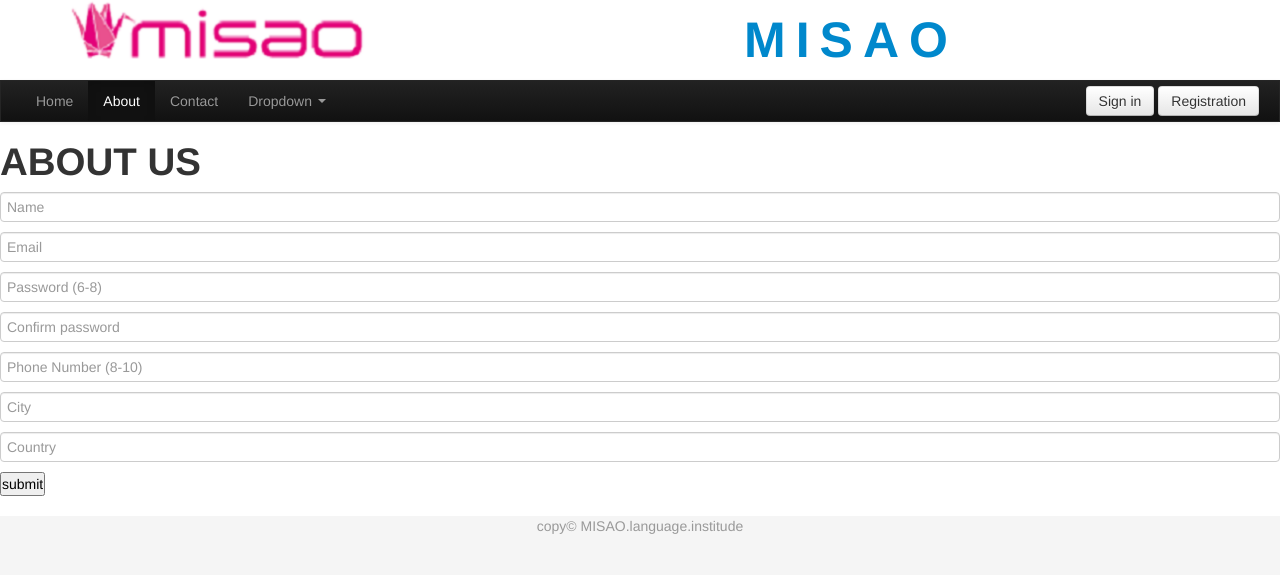
After one commit to shimoikura/misao-small-demo, a PHP site: page /about-us.php in a window 1280 px wide. The commit adds this page. Shown: the top 575 px of the page. Run offline with PHP 8.4, Linux system fonts and the light colour scheme; some libraries are stand-ins or nearby versions.

Commit message:
Create about-us.php

```diff
--- /dev/null
+++ b/about-us.php
@@ -0,0 +1,58 @@
+<?php
+ include "header.php"
+?>
+  <h1>ABOUT US</h1>
+<?php
+  // $file = fopen("test.txt","r");
+  // while (! feof($file)) {
+  //   echo fgets($file). "<br>";
+  // }
+  //
+  // $file = fopen("test.txt",'w+');
+  // fwrite($file,"yoshiki");
+  // while (! feof($file)) {
+  //   echo fgets($file). "<br>";
+  // }
+
+  if(isset($_POST['submit']) && $_POST['submit'] == "submit"){
+    $name = $_POST["name"];
+    $email = $_POST["email"];
+    $password = $_POST["password"];
+    $password1 = $_POST["check-password"];
+    $phone = $_POST["phone"];
+    $city = $_POST["city"];
+    $country = $_POST["country"];
+
+    $informations = array('phone' => $phone ,'name' => $name,'email' => $email );
+    foreach ($informations as $key) {
+      // echo $key. "<br>";
+      $file1 = fopen("user_information.txt","a+");
+      // $file2 = fopen("user_information.doc","a+");
+      fwrite($file1,"$key".PHP_EOL);
+
+      // echo "<br><br>";
+      // fwrite($file2,"$key".PHP_EOL);
+    }
+    fwrite($file1,PHP_EOL.PHP_EOL);
+
+  }
+ ?>
+
+
+ <form class="" action="about-us.php" method="post">
+   <input type="text" name="name" class="input-block-level" placeholder="Name">
+   <input type="text" name="email" value="" class="input-block-level" placeholder="Email">
+   <input type="password" name="password" value="" class="input-block-level" placeholder="Password (6-8)">
+   <input type="password" name="check-password" value="" class="input-block-level" placeholder="Confirm password">
+   <input type="text" name="phone" value="" class="input-block-level" placeholder="Phone Number (8-10)">
+   <input type="text" name="city" value="" class="input-block-level" placeholder="City">
+   <input type="text" name="country" value="" class="input-block-level" placeholder="Country">
+   <input type="submit" name="submit" value="submit">
+ </form>
+
+    <!-- footer -->
+        <div id="footer">
+          <div class="container">
+            <p class="muted credit">copy&copy MISAO.language.institude</p>
+          </div>
+        </div>
--- a/css/custom.css
+++ b/css/custom.css
@@ -3,10 +3,10 @@
   padding: 0;
 }
 .header{
-  background-color: pink;
+  background-color: #fff;
 }
 .header-img-box{
-  background-color: red;
+  /*background-color: red;*/
 }
 .header-img-box img{
   width: 300px;
@@ -14,15 +14,18 @@
   margin: 0 auto;
 }
 .header-title-box{
-  background-color: blue;
+  /*background-color: blue;*/
 }
 .header-title-box h1{
   font-size: 50px;
   letter-spacing: .2em;
   text-align: center;
+  margin-top: 20px;
+  color: #e4007b;
 }
 .navbar{
     float: none; /*　固定を外す*/
+    margin-top: 10px;
 }
 .navbar-inner{
   border-radius: 0; /* 角丸を消す */
--- /dev/null
+++ b/header.php
@@ -0,0 +1,60 @@
+<!DOCTYPE html>
+<html lang="en">
+  <head>
+    <meta charset="utf-8">
+    <title>MISAO SMALL DEMO</title>
+    <link rel="stylesheet" href="css/bootstrap.min.css">
+    <link rel="stylesheet" href="css/custom.css">
+    <script src="//ajax.googleapis.com/ajax/libs/jquery/1.11.0/jquery.min.js"></script>
+    <script src="js/bootstrap.min.js"></script>
+  </head>
+  <body>
+    <!-- header -->
+    <div class="container-fluid header">
+      <div class="row-fluid">
+        <div class="span4 header-img-box">
+          <img src="img/logo1.png" alt="">
+        </div>
+        <div class="span8 header-title-box">
+          <h1><a href="#">MISAO</a></h1>
+        </div>
+      </div>
+    </div>
+    <!-- navbar -->
+    <div class="navbar navbar-inverse ">
+      <div class="navbar-inner">
+        <div class="container">
+          <button type="button" class="btn btn-navbar" data-toggle="collapse" data-target=".nav-collapse">
+            <span class="icon-bar"></span>
+            <span class="icon-bar"></span>
+            <span class="icon-bar"></span>
+          </button>
+          <!-- <a class="brand" href="#">Project name</a> -->
+          <div class="nav-collapse collapse">
+            <ul class="nav">
+              <li><a href="index.php">Home</a></li>
+              <li class="active"><a href="#">About</a></li>
+              <li><a href="contact.php">Contact</a></li>
+              <li class="dropdown">
+                <a href="#" class="dropdown-toggle" data-toggle="dropdown">Dropdown <b class="caret"></b></a>
+                <ul class="dropdown-menu">
+                  <li><a href="#">Action</a></li>
+                  <li><a href="#">Another action</a></li>
+                  <li><a href="#">Something else here</a></li>
+                  <li class="divider"></li>
+                  <li class="nav-header">Nav header</li>
+                  <li><a href="#">Separated link</a></li>
+                  <li><a href="#">One more separated link</a></li>
+                </ul>
+              </li>
+            </ul>
+            <form class="navbar-form pull-right">
+              <!-- <input class="span2" type="text" placeholder="Email">
+              <input class="span2" type="password" placeholder="Password"> -->
+              <button type="submit" class="btn"><a href="login.php" style="text-decoration: none; color:inherit;">Sign in</a></button>
+              <button type="submit" class="btn"><a href="registration.php" style="text-decoration: none; color:inherit;">Registration</a></button>
+            </form>
+          </div><!--/.nav-collapse -->
+        </div>
+      </div>
+    </div>
```
Also changed, not shown: contact.php (added, +12 -0 lines), index.php (+3 -60 lines), registration.php (+28 -8 lines), 1 other file.
